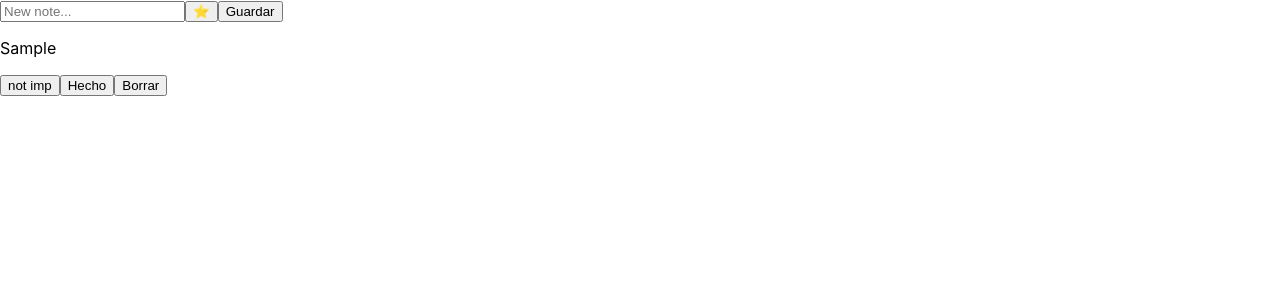
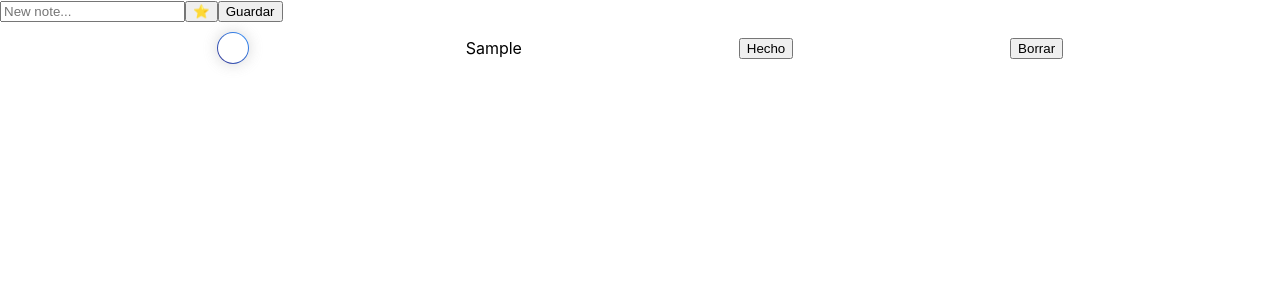
Before and after one commit to Curso-React-de-Fernando-Herrera/todo-list-react, a React (Create React App) app: page / in a window 1280 px wide. Both pictures are taken after typing "Sample" into the empty fields and a click on the button "Guardar". Shown: the top 300 px of the page. Built offline with nearby package versions, Linux system fonts and the light colour scheme.

Commit message:
style(listtaskitem): create custom checkbox

```diff
--- a/package.json
+++ b/package.json
@@ -3,6 +3,7 @@
   "version": "0.1.0",
   "private": true,
   "dependencies": {
+    "@emotion/styled": "^11.3.0",
     "@testing-library/jest-dom": "^5.14.1",
     "@testing-library/react": "^11.2.7",
     "@testing-library/user-event": "^12.8.3",
--- a/src/components/ListTask/index.jsx
+++ b/src/components/ListTask/index.jsx
@@ -1,23 +1,20 @@
 import React from 'react'
 import PropTypes from 'prop-types'
+import ListTaskItem from 'components/ListTaskItem'
 
 const ListTask = ({ taskList, handleImportant, handleComplete, handleDelete }) => {
   return (
     <section>
     {
 
-      taskList.map(({ task, important, id, isCompleted }) =>
-
-        <article key={id}>
-
-          <p style={isCompleted ? {textDecoration: 'line-through'} : null}>{task}</p>
-
-          <button onClick={() => handleImportant(id)}>{important ? 'imp' : 'not imp'}</button>
-          <button onClick={() => handleComplete(id)}>Hecho</button>
-          <button onClick={() => handleDelete(id)}>Borrar</button>
-
-        </article>
-
+      taskList.map((taskprops) =>
+        <ListTaskItem
+          handleImportant={handleImportant}
+          handleComplete={handleComplete}
+          handleDelete={handleDelete}
+          taskprops={taskprops}
+          key={taskprops.id}
+        />
       )
 
     }
@@ -28,8 +25,8 @@ const ListTask = ({ taskList, handleImportant, handleComplete, handleDelete }) =
 ListTask.propTypes = {
   taskList: PropTypes.array.isRequired,
   handleImportant: PropTypes.func.isRequired,
-  handleComplete: PropTypes.isRequired,
-  handleDelete: PropTypes.isRequired
+  handleComplete: PropTypes.func.isRequired,
+  handleDelete: PropTypes.func.isRequired
 }
 
 export default ListTask
--- /dev/null
+++ b/src/components/ListTaskItem/index.jsx
@@ -0,0 +1,33 @@
+import React from 'react'
+
+import {
+  ImportantInput,
+  ImportantIcon,
+  BoxTask
+} from './styles'
+
+const ListTaskItem = ({ taskprops, handleImportant, handleComplete, handleDelete }) => {
+
+  const { id, task, isCompleted, important } = taskprops
+
+  return (
+    <BoxTask key={id}>
+
+      <ImportantInput
+        type="checkbox"
+        defaultChecked={important}
+        onClick={() => handleImportant(id)}
+        id={id}
+      />
+      <ImportantIcon htmlFor={id} />
+
+      <p style={isCompleted ? {textDecoration: 'line-through'} : null}>{task}</p>
+
+      <button onClick={() => handleComplete(id)}>Hecho</button>
+      <button onClick={() => handleDelete(id)}>Borrar</button>
+
+  </BoxTask>
+  )
+}
+
+export default ListTaskItem
--- /dev/null
+++ b/src/components/ListTaskItem/styles.js
@@ -0,0 +1,67 @@
+import styled from '@emotion/styled'
+import { popup } from 'helpers/styles/animations/popup'
+import { popupTick } from 'helpers/styles/animations/popupTick'
+
+export const BoxTask = styled.article`
+  display: flex;
+  align-items: center;
+  justify-content: space-evenly;
+`
+
+export const ImportantInput = styled.input`
+  display: none;
+
+  &:not(:checked) ~ label::before {
+    content: "";
+    display: inline-block;
+    position: relative;
+    width: 94%;
+    height: 94%;
+    background-color: #fff;
+    border-radius: 50%;
+  }
+
+  &:checked ~ label::after {
+    content: "";
+    position: absolute;
+    width: 50%;
+    height: 30%;
+    border-left: 3px solid #fff;
+    border-bottom: 3px solid #fff;
+    box-sizing: border-box;
+    transform: rotate(-45deg) translate(4%, -4%) scale(1);
+    transition: transform 0.3s;
+    animation: popupTick 0.3s;
+  }
+`
+
+export const ImportantIcon = styled.label`
+  position: relative;
+  display: flex;
+  justify-content: center;
+  align-items: center;
+  width: 32px;
+  height: 32px;
+  border-radius: 50%;
+  cursor: pointer;
+  opacity: 0.8;
+  background: linear-gradient(
+    45deg,
+    rgba(9, 9, 121, 1) 0%,
+    rgba(1, 119, 251, 1) 100%
+  );
+  box-shadow: 0 0 15px 0px #cccccc;
+
+  &:hover {
+    transform: scale(1);
+    animation: popup 0.3s ease-in-out;
+  }
+
+  &::after {
+    content: "";
+    transform: rotate(-45deg) translate(4%, -4%) scale(0);
+  }
+
+  ${popup}
+  ${popupTick}
+`
--- a/src/components/ListView/ListView.jsx
+++ b/src/components/ListView/ListView.jsx
@@ -1,10 +1,19 @@
 import uniqid from 'uniqid'
-import { useReducerHook } from 'hooks/useReducer'
 import AddTask from 'components/AddTask'
 import ListTask from 'components/ListTask'
+import { useEffect, useReducer } from 'react'
+import taskReducer from './taskReducer'
+
+const init = () => {
+  return JSON.parse(window.localStorage.getItem('tasks')) || []
+}
 
 const ListView = () => {
-  const { taskList, dispatch } = useReducerHook()
+  const [taskList, dispatch] = useReducer(taskReducer, [], init)
+
+  useEffect(() => {
+    window.localStorage.setItem( 'tasks', JSON.stringify( taskList ) )
+  }, [taskList])
 
   const handleAddTask = (state) => dispatch({ type: 'add', payload: {
     ...state,
--- /dev/null
+++ b/src/components/ListView/taskReducer.jsx
@@ -0,0 +1,29 @@
+const taskReducer = (state, action) => {
+  switch (action.type) {
+    case 'add':
+      return [
+        ...state,
+        action.payload
+      ]
+
+    case 'changeImportant':
+      return state.map( task => task.id === action.payload
+        ? { ...task, important: !task.important}
+        : task
+      )
+
+    case 'delete':
+      return state.filter(task => task.id !== action.payload)
+
+    case 'complete':
+        return state.map( task => task.id === action.payload
+          ? { ...task, isCompleted: !task.isCompleted }
+          : task
+        )
+
+    default:
+      return state
+  }
+}
+
+export default taskReducer
--- /dev/null
+++ b/src/helpers/styles/animations/popup.js
@@ -0,0 +1,16 @@
+
+export const popup = () => {
+  return `
+    @keyframes popup {
+      0% {
+        transform: scale(0.98);
+      }
+      40% {
+        transform: scale(1.05);
+      }
+      80% {
+        transform: scale(0.99);
+      }
+    }
+  `
+}
--- /dev/null
+++ b/src/helpers/styles/animations/popupTick.js
@@ -0,0 +1,15 @@
+export const popupTick = () => {
+  return `
+    @keyframes popupTick {
+      0% {
+        transform: rotate(-45deg) translate(4%, -4%) scale(0.98);
+      }
+      40% {
+        transform: rotate(-45deg) translate(4%, -4%) scale(1.05);
+      }
+      80% {
+        transform: rotate(-45deg) translate(4%, -4%) scale(0.99);
+      }
+    }
+  `
+}
--- a/src/hooks/useReducer.jsx
+++ /dev/null
@@ -1,38 +0,0 @@
-import { useReducer } from "react"
-
-export const useReducerHook = () => {
-  const taskReducer = (state, action) => {
-    switch (action.type) {
-      case 'add':
-        return [
-          ...state,
-          action.payload
-        ]
-
-      case 'changeImportant':
-        return state.map( task => task.id === action.payload
-          ? { ...task, important: !task.important}
-          : task
-        )
-
-      case 'delete':
-        return state.filter(task => task.id !== action.payload)
-
-      case 'complete':
-          return state.map( task => task.id === action.payload
-            ? { ...task, isCompleted: !task.isCompleted }
-            : task
-          )
-
-      default:
-        return state
-    }
-  }
-
-  const [taskList, dispatch] = useReducer(taskReducer, [])
-
-  return {
-    dispatch,
-    taskList
-  }
-}
```
Also changed, not shown: 1 other file (tests, documents, lock files or other folders).
